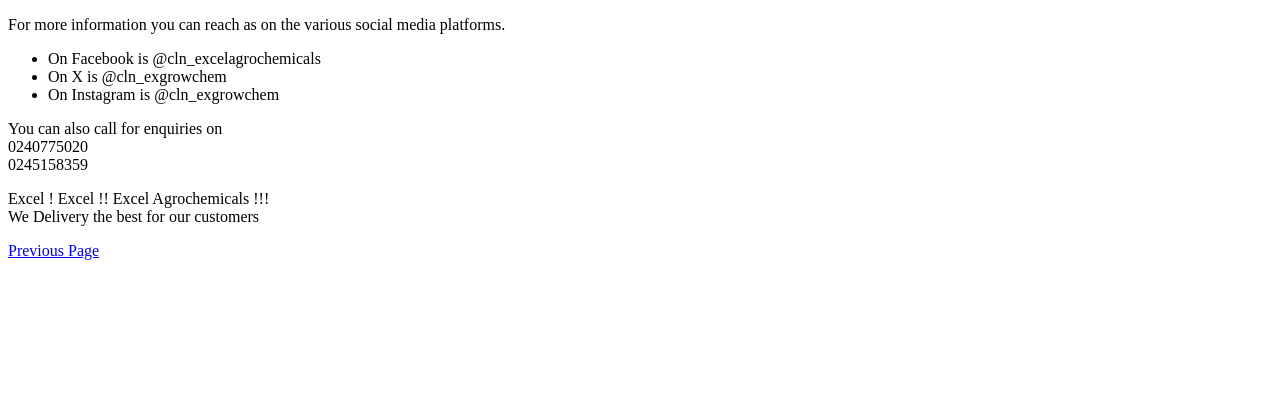
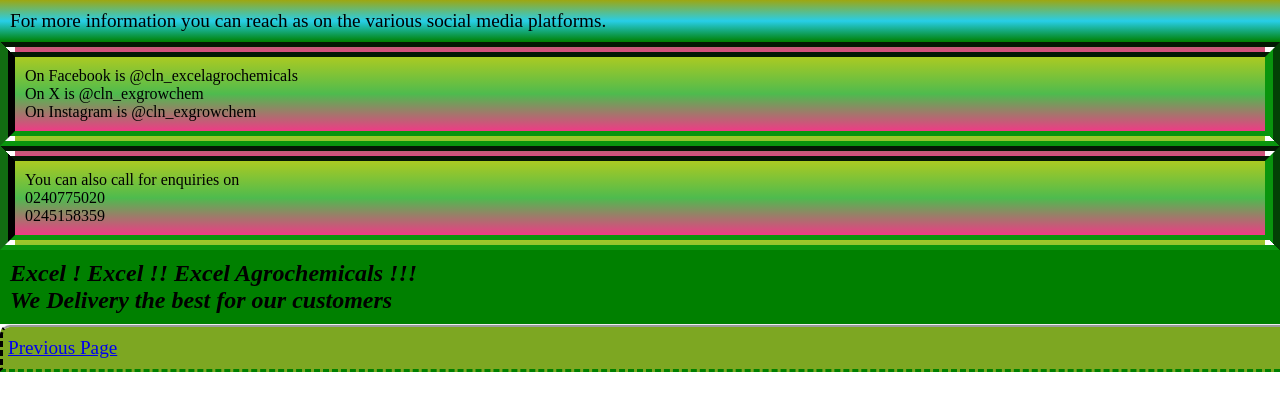
Before and after one commit to AtterTormetiJerryJohn/Fantastic, a plain HTML site: page Project 1/clnnnnn.html in a window 1280 px wide. Drawn offline with Linux system fonts and the light colour scheme; files that its build step writes are made by us from their sources.

Commit message:
Update clnnnnn.html

```diff
--- a/Project 1/clnnnnn.html
+++ b/Project 1/clnnnnn.html
@@ -1,7 +1,7 @@
 <!DOCTYPE html>
 <html lang="en">
 <head>
-    <link rel="stylesheet" href="CLN.CSS">
+    <link rel="stylesheet" href="index.css">
 
 </head>
 <body>
```
